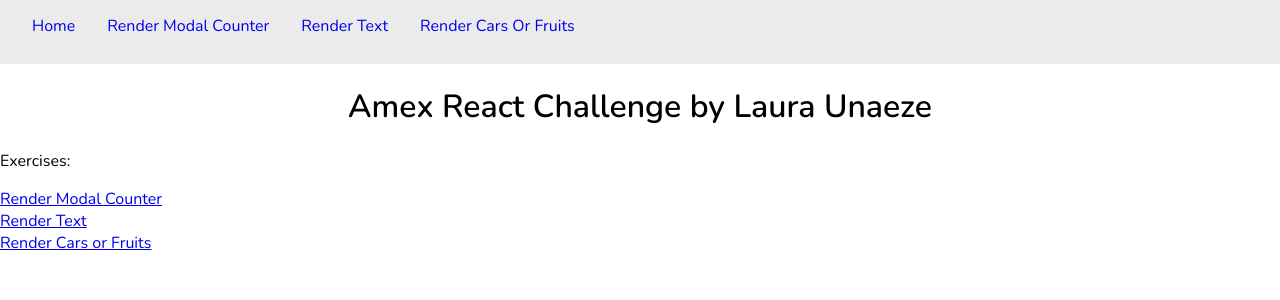
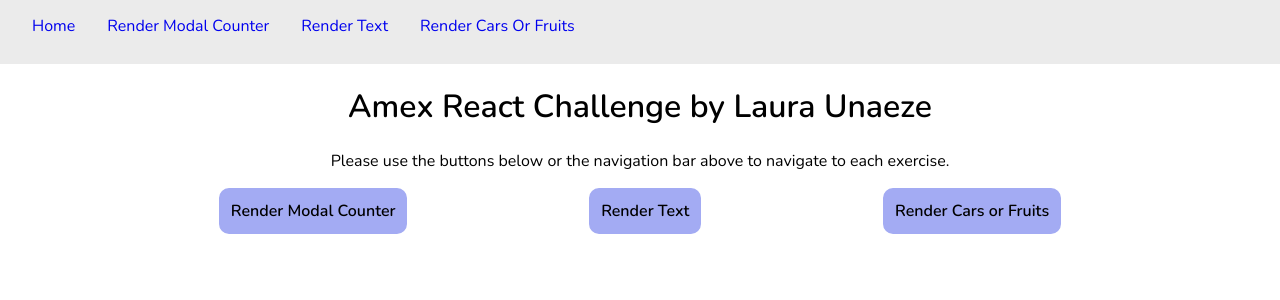
Before and after one commit to ulaura/amex-exercises, a React (Create React App) app: page / in a window 1280 px wide. Shown: the top 300 px of the page. Built offline with nearby package versions, Linux system fonts and the light colour scheme.

Commit message:
feat: Added css to the rest of home page.

```diff
--- a/src/containers/HomePage/HomePage.js
+++ b/src/containers/HomePage/HomePage.js
@@ -1,16 +1,17 @@
 import React, { Component } from 'react';
+import './homepage.css'
 
 class HomePage extends Component {
   render() {
     return (
       <div>
         <h1 className="page-header">Amex React Challenge by Laura Unaeze</h1>
-        <p>Exercises:</p>
-        <a href="/rendermodalcounter">Render Modal Counter</a>
-        <br />
-        <a href="/rendertext">Render Text</a>
-        <br />
-        <a href="/rendercarsorfruits">Render Cars or Fruits</a>
+        <p id="home-message">Please use the buttons below or the navigation bar above to navigate to each exercise.</p>
+        <div id="home-buttons">
+          <a href="/rendermodalcounter" className="home-button">Render Modal Counter</a>
+          <a href="/rendertext" className="home-button">Render Text</a>
+          <a href="/rendercarsorfruits" className="home-button">Render Cars or Fruits</a>
+        </div>
       </div>
     )
   }
--- a/src/containers/HomePage/homepage.css
+++ b/src/containers/HomePage/homepage.css
@@ -0,0 +1,39 @@
+#home-buttons {
+ width: 80%;
+ margin: 0 auto;
+ display: flex;
+ justify-content: space-around;
+}
+
+.home-button {
+  display: block;
+  text-decoration: none;
+  background: #a3abf3;
+  border: 2px solid #a3abf3;
+  border-radius: 10px;
+  padding: 10px 10px;
+  color: #000000;
+  font-weight: 900;
+  text-align: center;
+}
+
+.home-button:hover {
+  background: #7b81b9;
+  border: 2px solid #7b81b9;
+}
+
+#home-message {
+  text-align: center;
+}
+
+@media (max-width: 600px) {
+  #home-buttons {
+    flex-direction: column;
+    justify-content: space-between;
+   }
+
+  .home-button {
+    margin: 10px 5px;
+  }
+
+}
```
